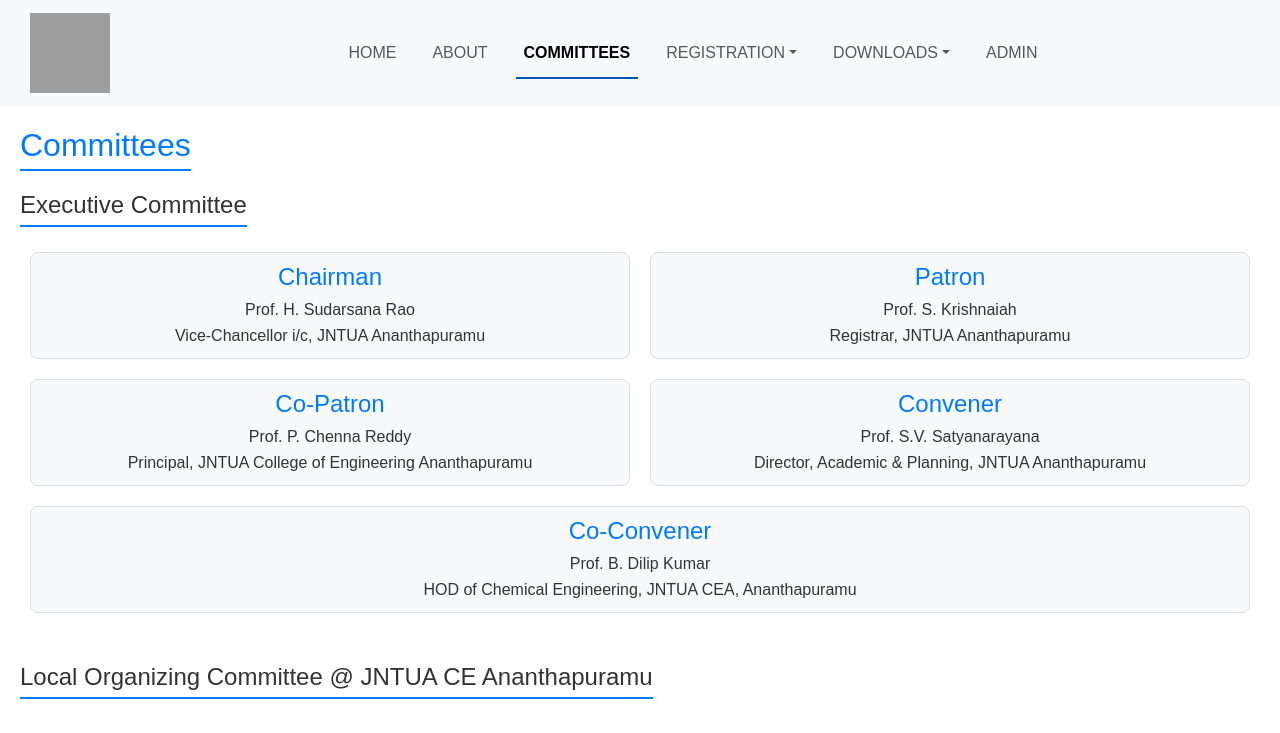
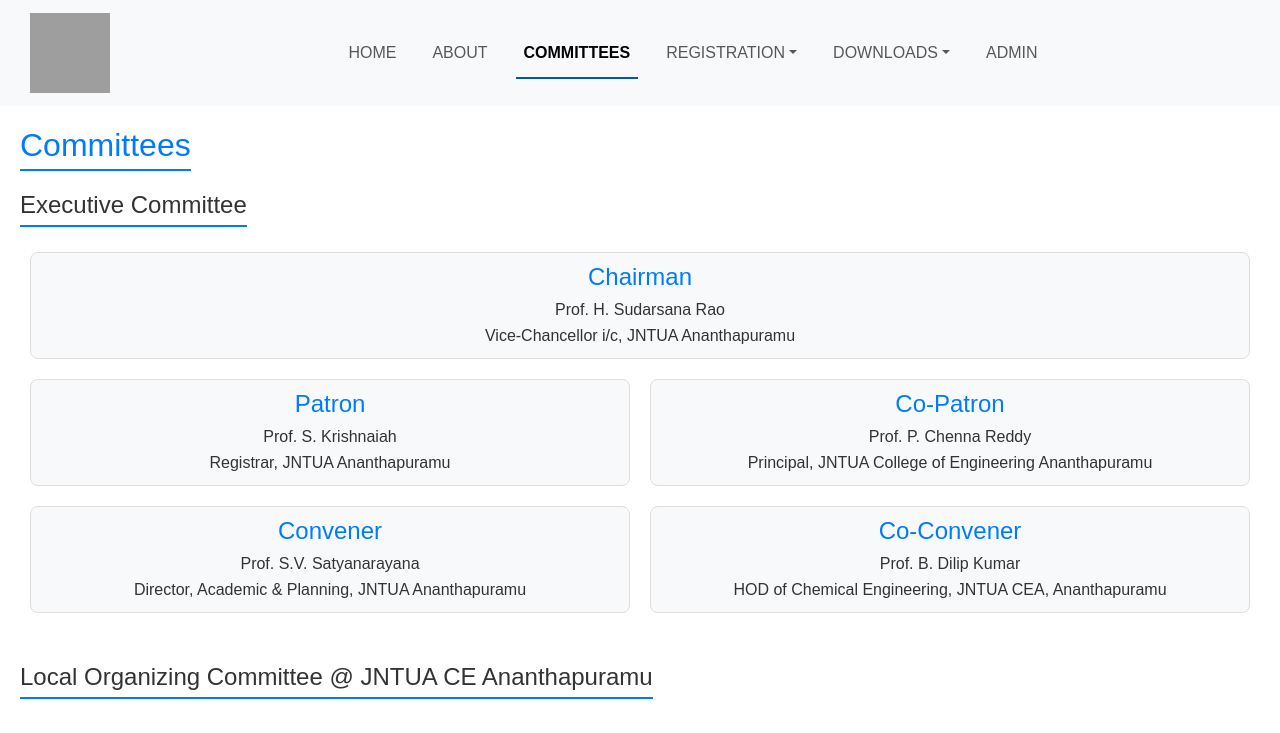
Before and after one commit to DineshKuddana/JNTUA_Membrance_Conference, a React (Create React App) app in the folder client/: page /committees in a window 1280 px wide. Shown: the top 733 px of the page. Built offline with nearby package versions, Linux system fonts and the light colour scheme; grey boxes are pictures that could not be loaded.

Commit message:
updating committee

```diff
--- a/client/src/components/Committee/committee.js
+++ b/client/src/components/Committee/committee.js
@@ -8,12 +8,13 @@
 
       <div className="committee-section">
         <h3 className="committee-title">Executive Committee</h3>
-        <div className="executive-committee">
-          <div className="executive-member">
+        <div className="executive-member">
             <h4>Chairman</h4>
             <p>Prof. H. Sudarsana Rao</p>
             <p>Vice-Chancellor i/c, JNTUA Ananthapuramu</p>
           </div>
+        <div className="executive-committee">
+
           <div className="executive-member">
             <h4>Patron</h4>
             <p>Prof. S. Krishnaiah</p>
```
